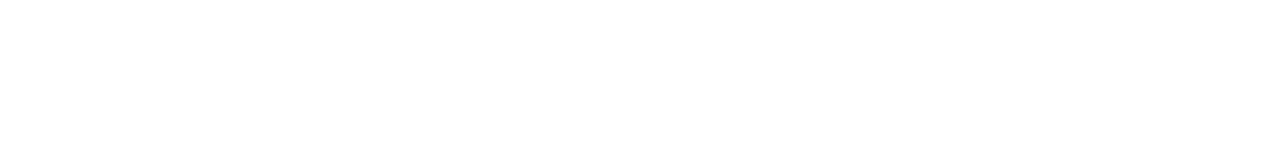
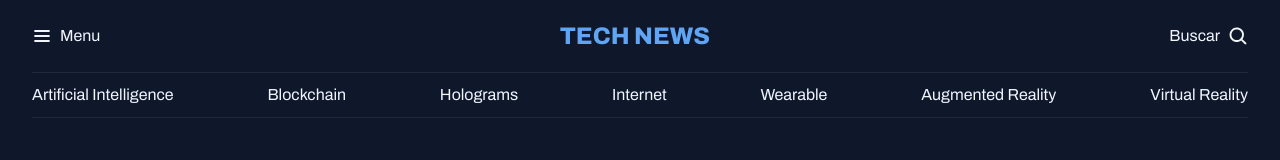
Before and after one commit to Quin-shi-huan/news-portal, a plain HTML site: page index.html in a window 1280 px wide. Drawn offline with Linux system fonts and the light colour scheme.

Commit message:
Added the header styles and refatored the html code

```diff
--- a/index.html
+++ b/index.html
@@ -13,6 +13,32 @@
     </head>
 
     <body>
+        <header class="container">
+            <nav id="primary-navigation" class="grid grid-flow-col">
+                <div class="navigation__menu">
+                    <img src="assets/icons/List.svg" alt="...">
+                    <p>Menu</p>
+                </div>
 
+                <div>
+                    <h1 class="header__title">TECH NEWS</h1>
+                </div>
+
+                <div class="navigation__menu">
+                    <p>Buscar</p>
+                    <img src="assets/icons/MagnifyingGlass.svg" alt="...">
+                </div>
+            </nav>
+
+            <nav id="secondary-navigation" class="grid grid-flow-col">
+                <a href="#">Artificial Intelligence</a>
+                <a href="#">Blockchain</a>
+                <a href="#">Holograms</a>
+                <a href="#">Internet</a>
+                <a href="#">Wearable</a>
+                <a href="#">Augmented Reality</a>
+                <a href="#">Virtual Reality</a>
+            </nav>
+        </header>
     </body>
 </html>
--- a/styles/global.css
+++ b/styles/global.css
@@ -20,7 +20,7 @@
     /* texts */
 
     --text-color-primary: #F1F5FF;
-    --text-color-secondary: #CBD5E1
+    --text-color-secondary: #CBD5E1;
 
     /* TYPOGRAPHY */
 
@@ -32,3 +32,28 @@
     --text-span: 600 14px/145% var(--font-family);
     --paragraph: 400 14px/160% var(--font-family);
 }
+
+body{
+    font-family: var(--font-family);
+    color: var(--text-color-primary);
+    background-color: var(--bg-color);
+}
+
+a{
+    text-decoration: none;
+    color: inherit;
+}
+
+a:hover{
+    color: var(--brand-color-light);
+}
+
+h1, h2, h3{
+    font: inherit;
+}
+
+.container{
+    max-width: 1280px;
+    padding-inline: 32px;
+    margin-inline: auto;
+}
--- /dev/null
+++ b/styles/header.css
@@ -0,0 +1,43 @@
+#primary-navigation{
+    padding-block: 20px;
+
+    /* nesting css */
+
+    div:nth-child(2){
+        margin-inline: auto;
+        gap: 8px;
+    }
+
+    div:nth-child(3){
+        justify-self: end;
+    }
+}
+
+div{
+    display: flex;
+    align-items: center;
+    gap: 8px;
+}
+
+
+.header__title{
+    color: var(--brand-color-light);
+    font: var(--heading-1);
+}
+
+#secondary-navigation{
+    padding-block: 14px;
+
+    border-block: 1px solid var(--stroke-color);
+    justify-content: space-between;
+}
+
+/* Utility First */
+
+.grid{
+    display: grid;
+}
+
+.grid-flow-col{
+    grid-auto-flow: column;
+}
--- a/styles/index.css
+++ b/styles/index.css
@@ -1 +1,2 @@
 @import url(global.css);
+@import url(header.css);
```
